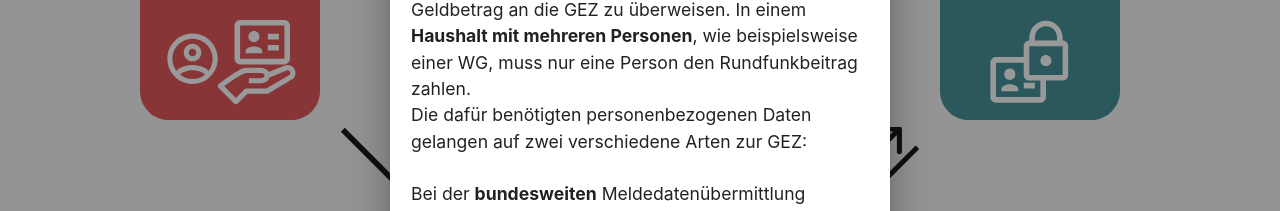
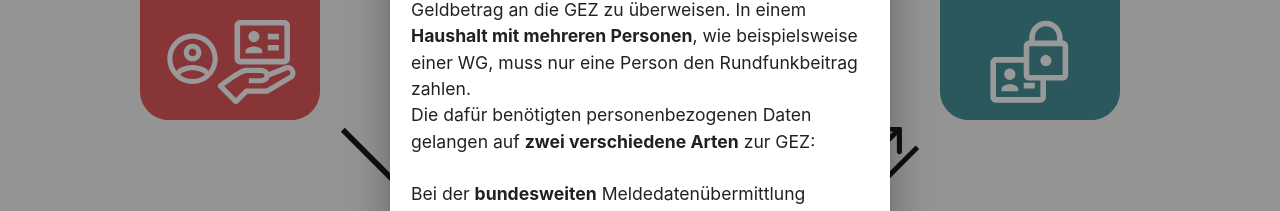
Before and after one commit to skatefasteatass/bachelorarbeit, a Vue app: page / in a window 1280 px wide. Both pictures are taken after a click on the button 1039 px from the left and 342 px from the top of the page. Shown: the part 313-524 px from the top of the page. Built offline with nearby package versions, Linux system fonts and the light colour scheme.

Commit message:
fixed more small text mistakes

```diff
--- a/src/components/DialogGez.vue
+++ b/src/components/DialogGez.vue
@@ -24,8 +24,8 @@
             Durch den <strong>RBStV</strong> (Runfunkbeitragsstaatsvertrag) ist festgelegt, dass jede angemeldete, volljährige Person dazu verpflichtet ist,
             vierteljährlich einen bestimmten Geldbetrag an die GEZ zu überweisen. In einem <strong>Haushalt mit mehreren Personen</strong>, wie beispielsweise
             einer WG, muss nur eine Person den Rundfunkbeitrag zahlen.<br>
-            Die dafür benötigten personenbezogenen Daten gelangen auf zwei verschiedene
-            Arten zur GEZ: <br>
+            Die dafür benötigten personenbezogenen Daten gelangen auf <strong>zwei verschiedene Arten</strong>
+             zur GEZ: <br>
             <br>
             Bei der <strong>bundesweiten</strong> Meldedatenübermittlung (Meldedatenabgleich) senden alle Meldestellen die vorhandenen personenbezogenen Daten
             aller volljährigen Personen aus allen Melderegistern an die GEZ.
--- a/src/components/DialogMReg.vue
+++ b/src/components/DialogMReg.vue
@@ -27,7 +27,7 @@
             <li>frühere Namen</li>
             <li>Vornamen</li>
             <li>Doktorgrad</li>
-            <li>Ordensname, Künsltername</li>
+            <li>Ordensname, Künstlername</li>
             <li>personenbezogene Daten des gesetzlichen Vertreters</li>
             <li>Staatsangehörigkeiten</li>
             <li>rechtliche Zugehörigkeiten zu einer Religionsgesellschaft</li>
```
